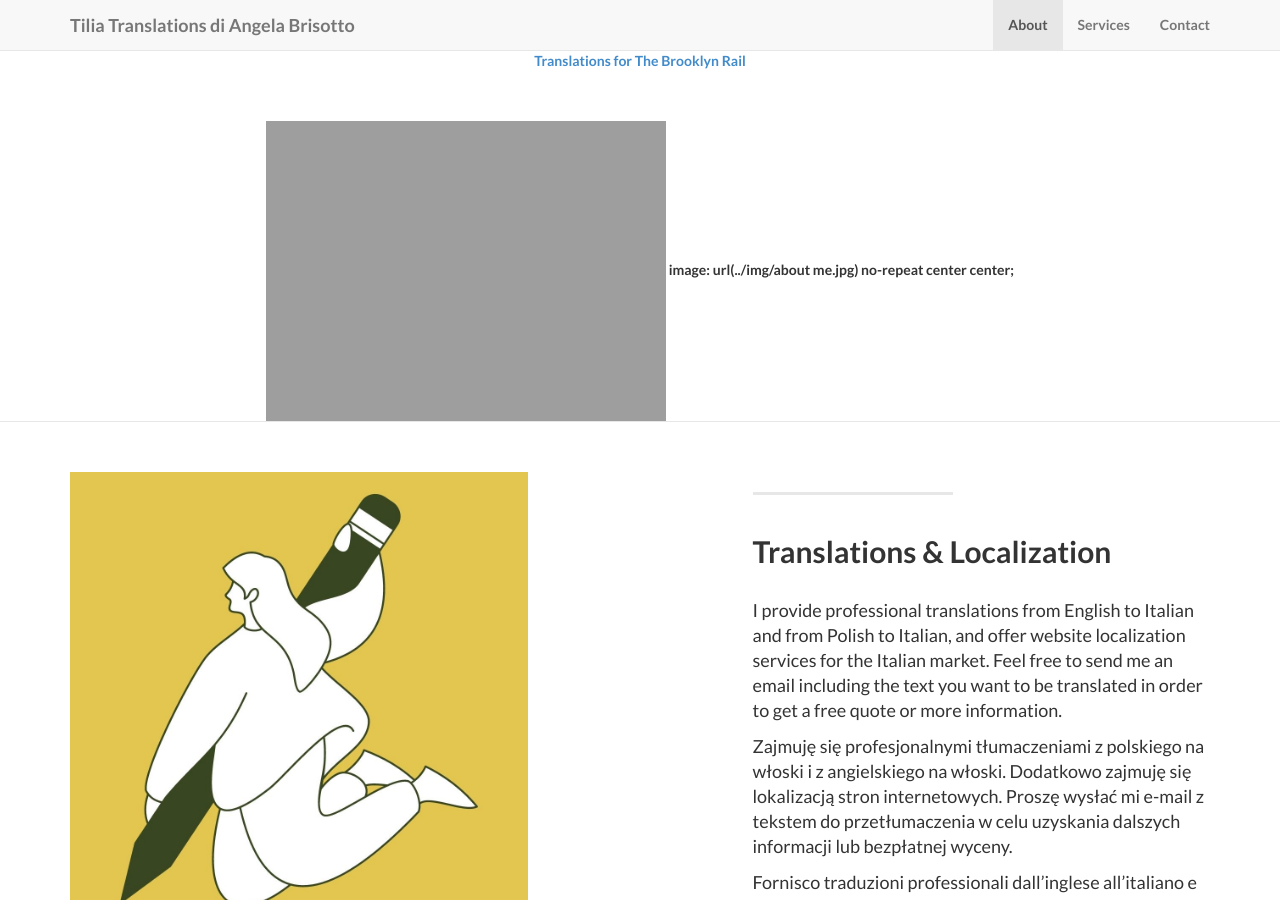
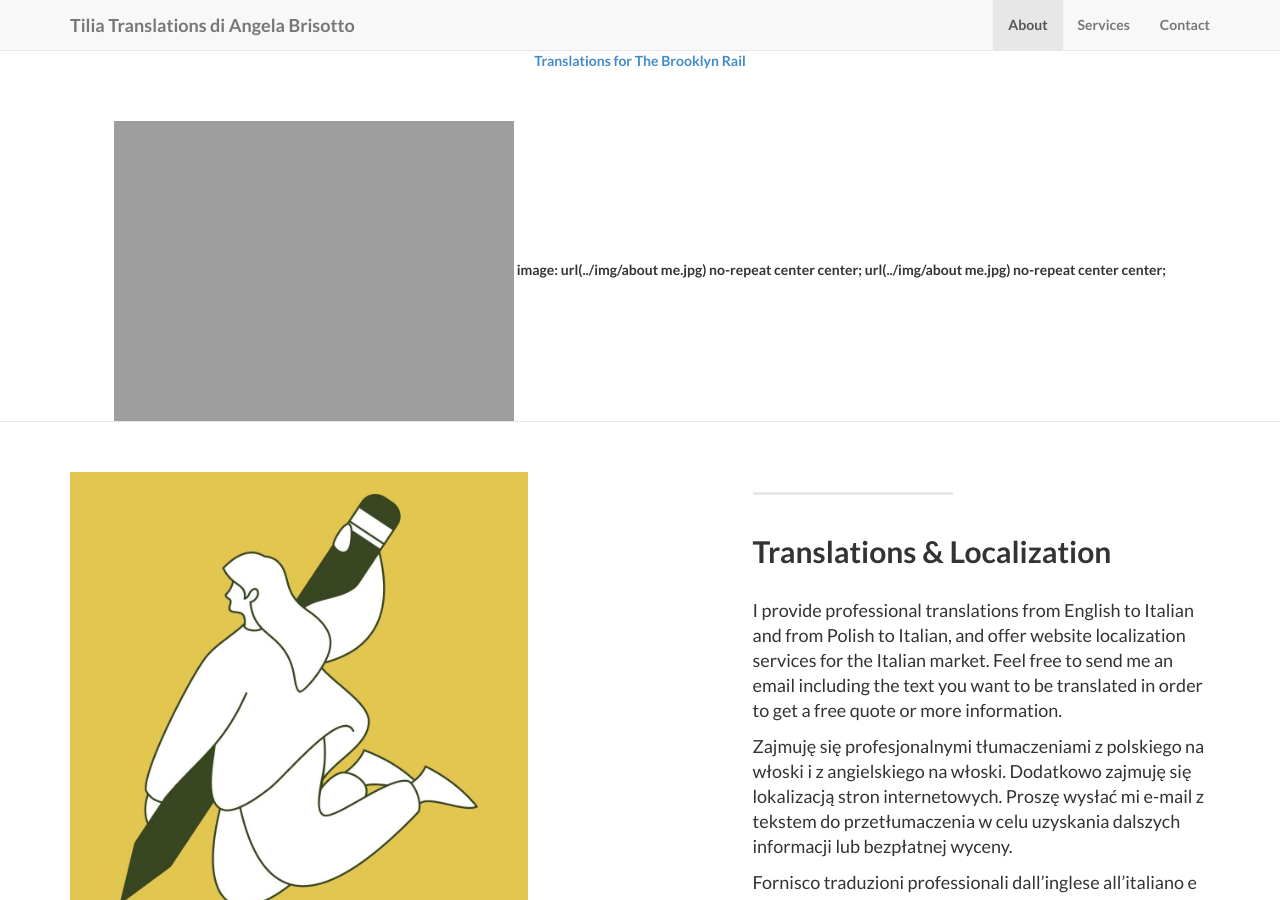
Before and after one commit to angelatiliatranslations/tiliatranslations.github.io, a Jekyll site: the page built from index.html, in a window 1280 px wide and 900 px high, scrolled down 1156 px. Built offline with Jekyll 4.4.1, drawn with Linux system fonts in a browser that asks for light colours.

Commit message:
Inserimento immagine tentativo numero 3
Riga: url(../img/about me.jpg) no-repeat center center;

```diff
--- a/_includes/about.html
+++ b/_includes/about.html
@@ -34,4 +34,5 @@
         </div>
         <img src=”https://www.tiliatranslations.it/about me.jpg” />
         image: url(../img/about me.jpg) no-repeat center center;
+        url(../img/about me.jpg) no-repeat center center;
     </section>
```
